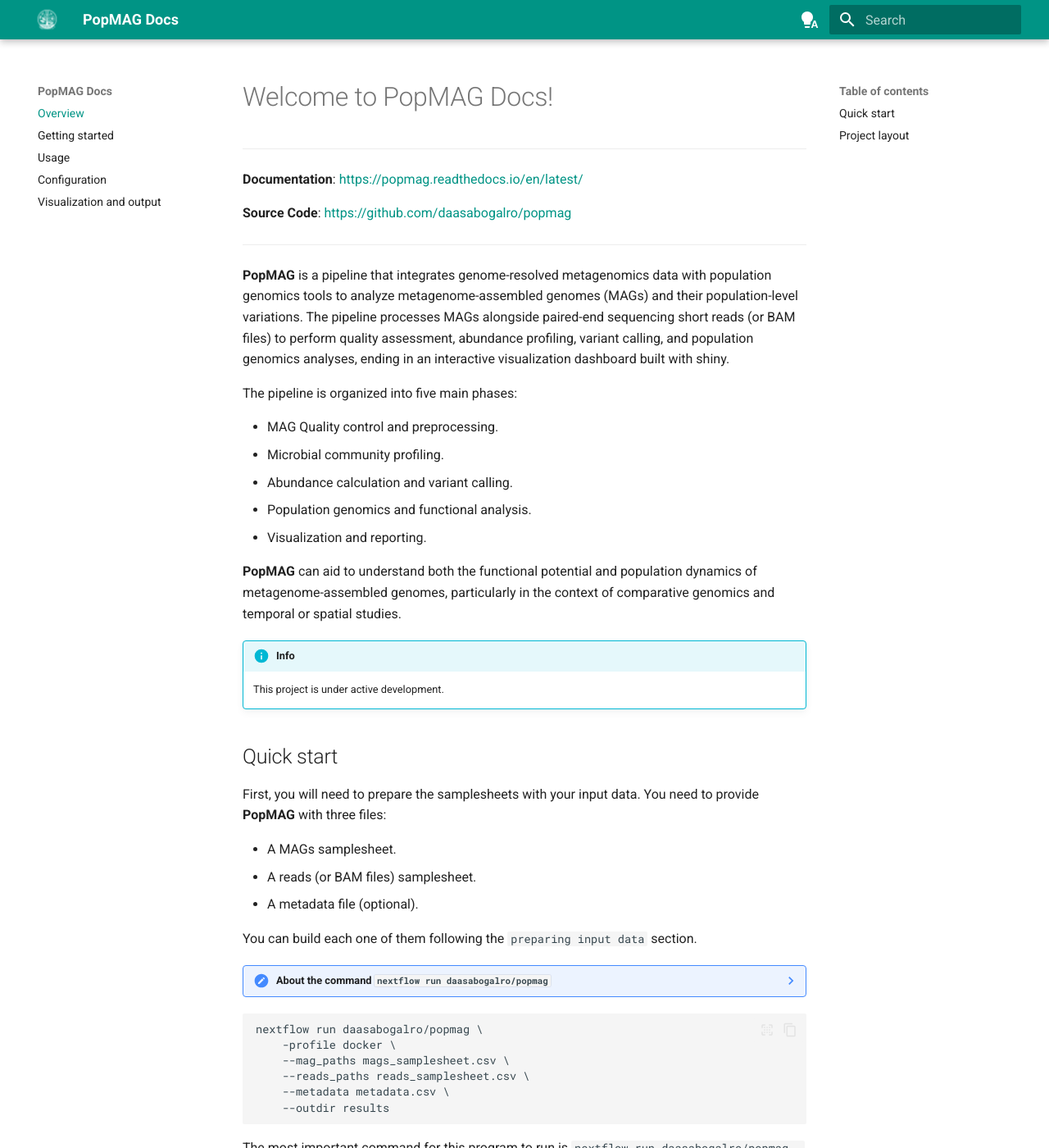
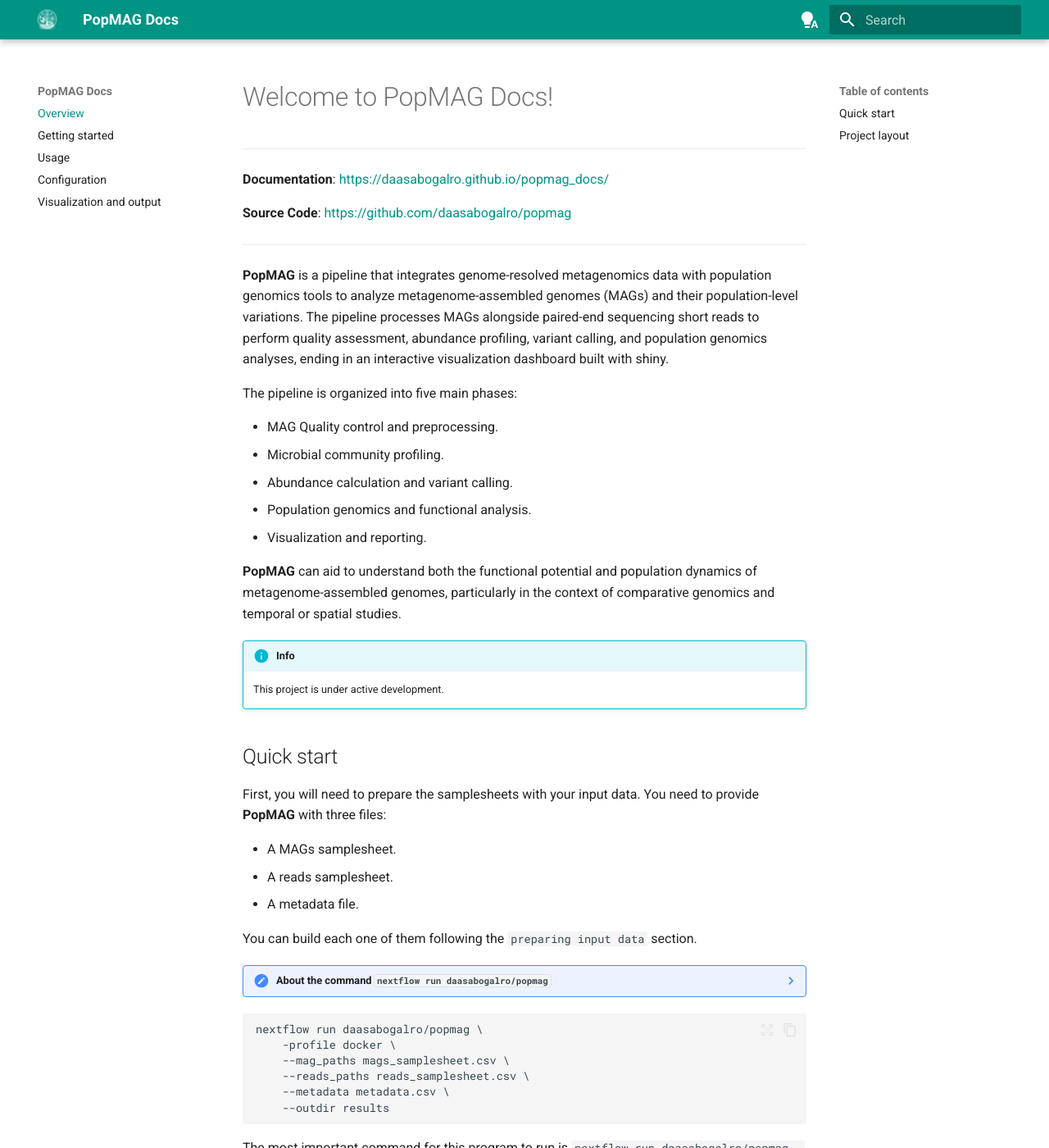
Before and after one commit to daasabogalro/popmag_docs, an MkDocs documentation site: the page built from docs/index.md, in a window 1280 px wide and 1400 px high. Shown: the whole window at 82% size. Built offline with MkDocs 1.6.1 and Material for MkDocs 9.7.7, drawn with Linux system fonts in a browser that asks for light colours.

Commit message:
Fix description and docs link

```diff
--- a/docs/index.md
+++ b/docs/index.md
@@ -2,13 +2,13 @@
 
 ---
 
-**Documentation**: <a href="https://popmag.readthedocs.io/en/latest/" target="_blank">https://popmag.readthedocs.io/en/latest/</a>
+**Documentation**: <a href="https://daasabogalro.github.io/popmag_docs/" target="_blank">https://daasabogalro.github.io/popmag_docs/</a>
 
 **Source Code**: <a href="https://github.com/daasabogalro/popmag" target="_blank">https://github.com/daasabogalro/popmag</a>
 
 ---
 
-**PopMAG** is a pipeline that integrates genome-resolved metagenomics data with population genomics tools to analyze metagenome-assembled genomes (MAGs) and their population-level variations. The pipeline processes MAGs alongside paired-end sequencing short reads (or BAM files) to perform quality assessment, abundance profiling, variant calling, and population genomics analyses, ending in an interactive visualization dashboard built with shiny.
+**PopMAG** is a pipeline that integrates genome-resolved metagenomics data with population genomics tools to analyze metagenome-assembled genomes (MAGs) and their population-level variations. The pipeline processes MAGs alongside paired-end sequencing short reads to perform quality assessment, abundance profiling, variant calling, and population genomics analyses, ending in an interactive visualization dashboard built with shiny.
 
 The pipeline is organized into five main phases:
 
@@ -28,8 +28,8 @@ The pipeline is organized into five main phases:
 First, you will need to prepare the samplesheets with your input data. You need to provide **PopMAG** with three files:
 
 *   A MAGs samplesheet.
-*   A reads (or BAM files) samplesheet.
-*   A metadata file (optional).
+*   A reads samplesheet.
+*   A metadata file.
 
 You can build each one of them following the `preparing input data` section.
 
```
